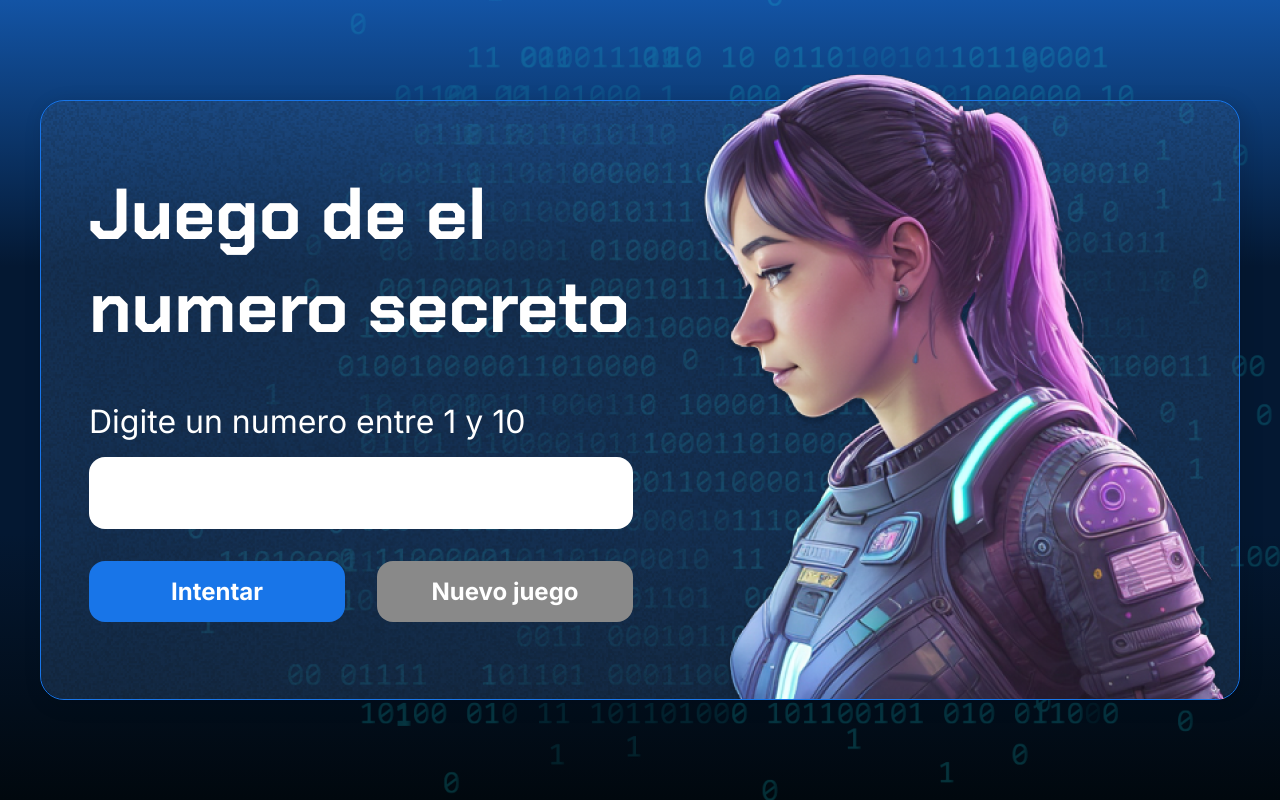
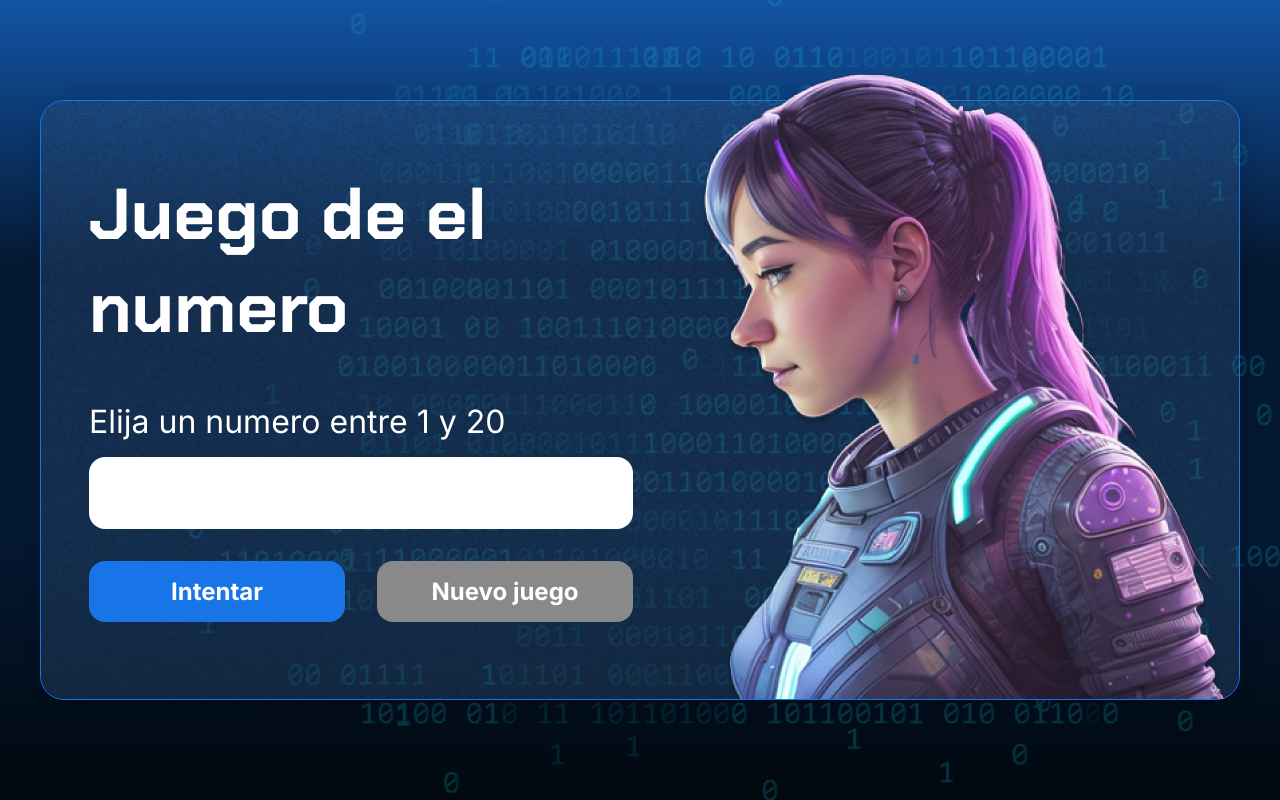
Before and after one commit to AnnerRomero/Game-Numero-Secreto, a plain HTML site: page index.html in a window 1280 px wide. Drawn offline with Linux system fonts and the light colour scheme.

Commit message:
Cree funciones para optimizar el codigo

```diff
--- a/app.js
+++ b/app.js
@@ -1,5 +1,18 @@
-let elementoH1 = document.querySelector('h1');
-elementoH1.innerHTML = "Juego de el numero secreto";
+
+/*
+let elementoP = document.querySelector('p');
+elementoP.innerHTML = "Digite un numero entre 1 y 10";
 
 let elementoP = document.querySelector('p');
 elementoP.innerHTML = "Digite un numero entre 1 y 10";
+
+Este codigo necesitaba ser optimizado, por ello se crea las funcion donde se reduce el codigo
+*/
+
+function asignarTextoElemento(elemento, texto){
+    let elementoHTML = document.querySelector(elemento);
+    elementoHTML.innerHTML = texto;
+}
+
+asignarTextoElemento('h1', 'Juego de el numero');
+asignarTextoElemento('p', 'Elija un numero entre 1 y 20')
```
Also changed, not shown: index.html (+1 -1 lines).
